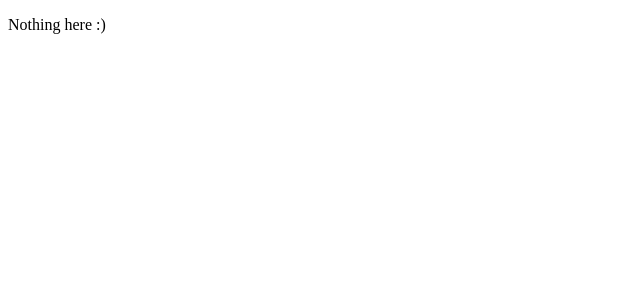
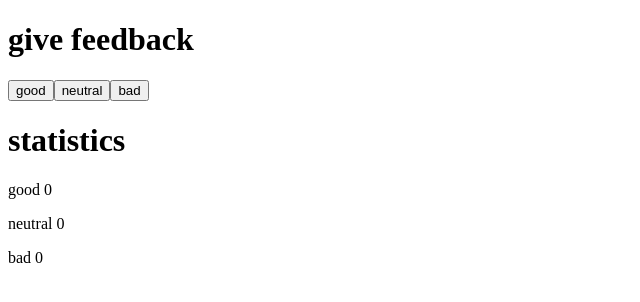
Before and after one commit to HarishThotakura003/FullStackOpen2022, a React (Create React App) app in the folder part1/unicafe/: page / in a window 1280 px wide. Shown: the top 302 px of the page, without its empty margins (0-640 px from the left). Built offline with nearby package versions, Linux system fonts and the light colour scheme.

Commit message:
Completed 1.6

```diff
--- a/part1/unicafe/src/App.js
+++ b/part1/unicafe/src/App.js
@@ -7,7 +7,14 @@
 
     return(
         <div>
-            <p>Nothing here :)</p>
+            <h1>give feedback</h1>
+            <button onClick={()=>setGood(good+1)}>good</button>
+            <button onClick={()=>setNeutral(neutral+1)}>neutral</button>
+            <button onClick={()=>setBad(bad+1)}>bad</button>
+            <h1>statistics</h1>
+            <p>good {good}</p>
+            <p>neutral {neutral}</p>
+            <p>bad {bad}</p>
         </div>
     )
 }
```
